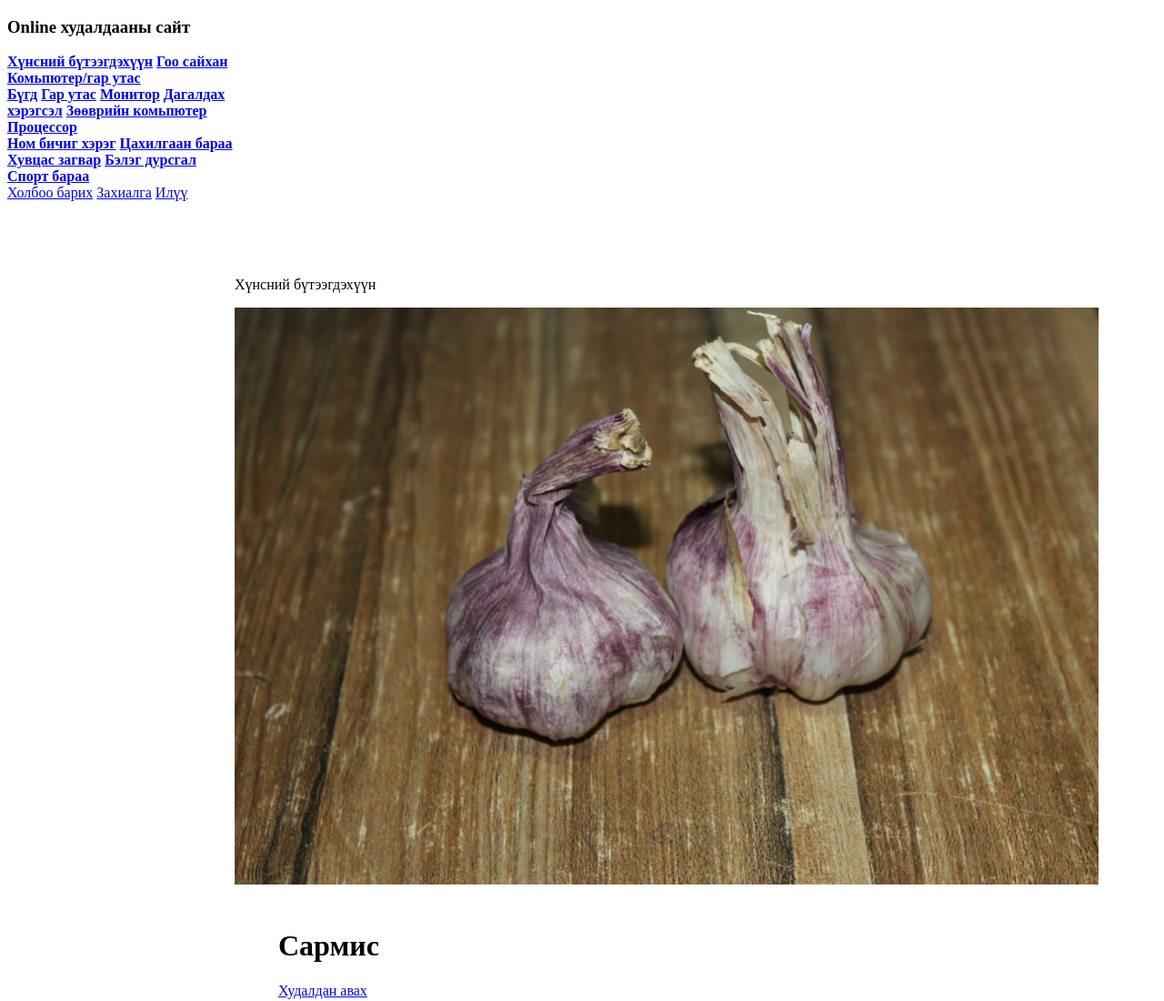
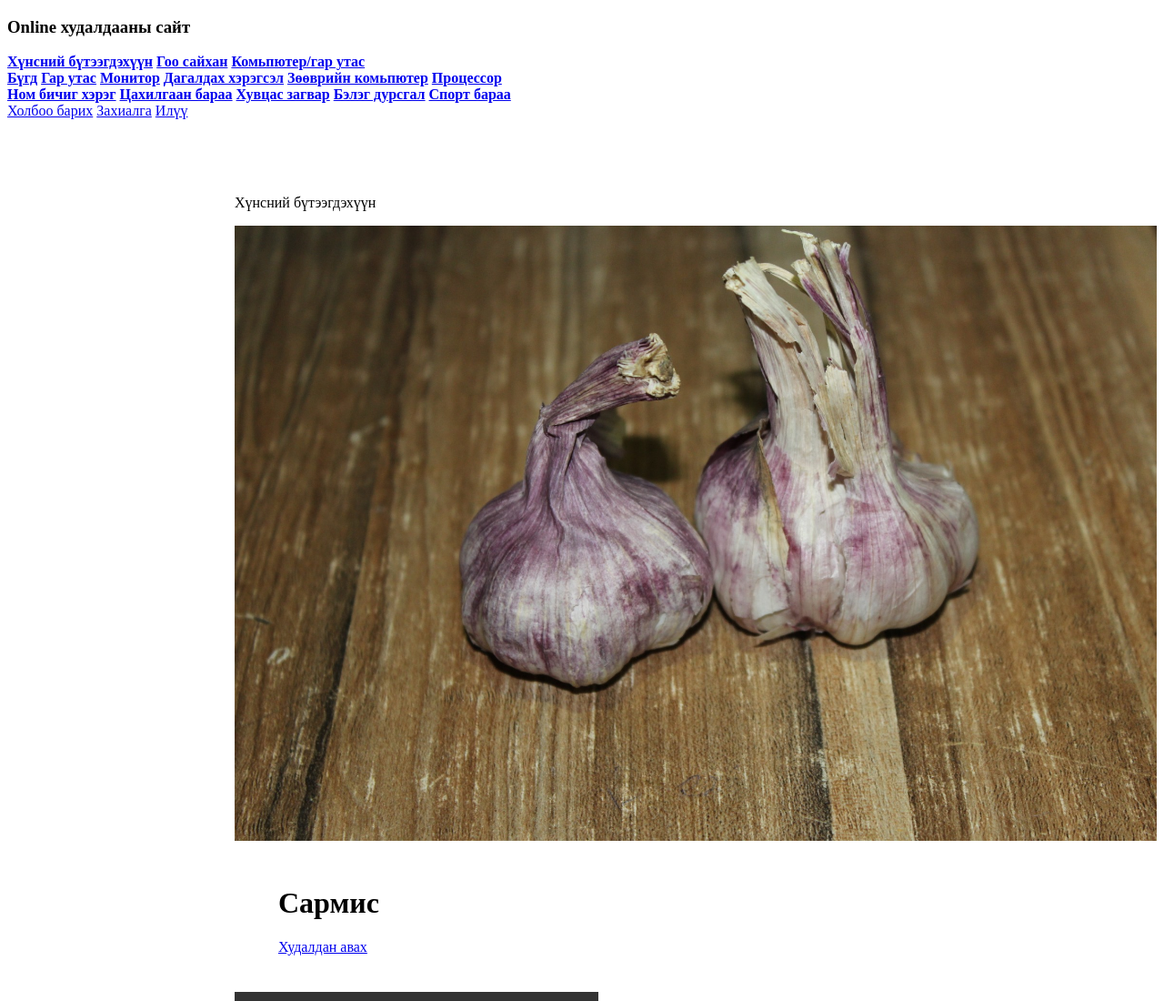
Before and after one commit to munkhbat1029/html5, a plain HTML site: page index.html in a window 1280 px wide. Shown: the top 1100 px of the page at 91% size. Drawn offline with Linux system fonts and the light colour scheme; grey boxes are pictures that could not be loaded.

Commit message:
Update index.html

```diff
--- a/index.html
+++ b/index.html
@@ -3,8 +3,8 @@
 <title>Online store</title>
 <meta charset="UTF-8">
 <meta name="viewport" content="width=device-width, initial-scale=1">
-<body class="pagecenter" style="max-width:1200px">
-<nav class="sidebar bar-block white collapse top" style="z-index:3;width:250px" id="mySidebar">
+<body>
+<nav">
   <div class="container display-container padding-16">
     <i onclick="_close()" class="fa fa-remove hide-large button display-topright"></i>
     <h3 class="wide"><b>Online худалдааны сайт</b></h3>
```
